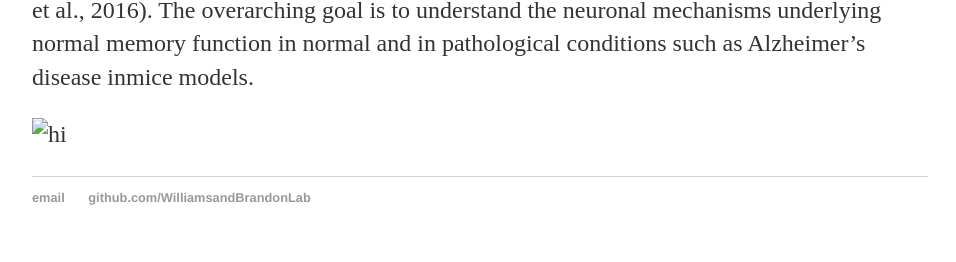
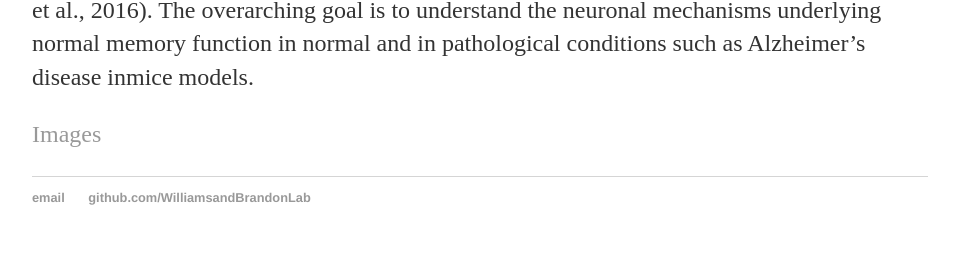
Before and after one commit to WilliamsandBrandanLab/WilliamsandBrandanLab.github.io, a Jekyll site: the page built from about/index.md, in a window 1280 px wide. Shown: the part 842-1104 px from the top of the page, without its empty margins (160-1116 px from the left). Built offline with Jekyll 4.4.1, drawn with Linux system fonts in a browser that asks for light colours; our own code applies the rules of GitHub Pages for plain Markdown files.

Commit message:
Update index.md

```diff
--- a/about/index.md
+++ b/about/index.md
@@ -19,4 +19,4 @@ these neurons in sleep (Boyce et al., 2016). The overarching goal is to understa
 normal memory function in normal and in pathological conditions such as Alzheimer’s disease inmice models.
 
 
-<img src="sylvain.jpg" alt="hi" class="inline"/>
+[Images](https://github.com/WilliamsandBrandanLab/WilliamsandBrandanLab.github.io/blob/master/sylvain.jpg)
```
